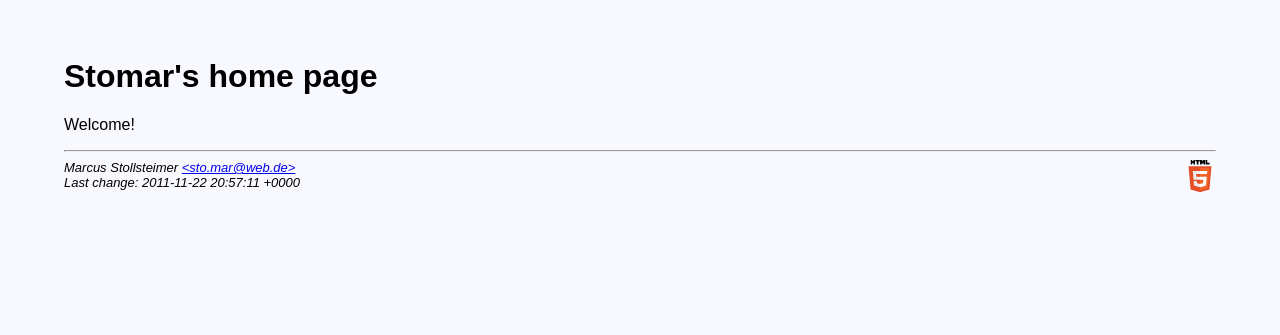
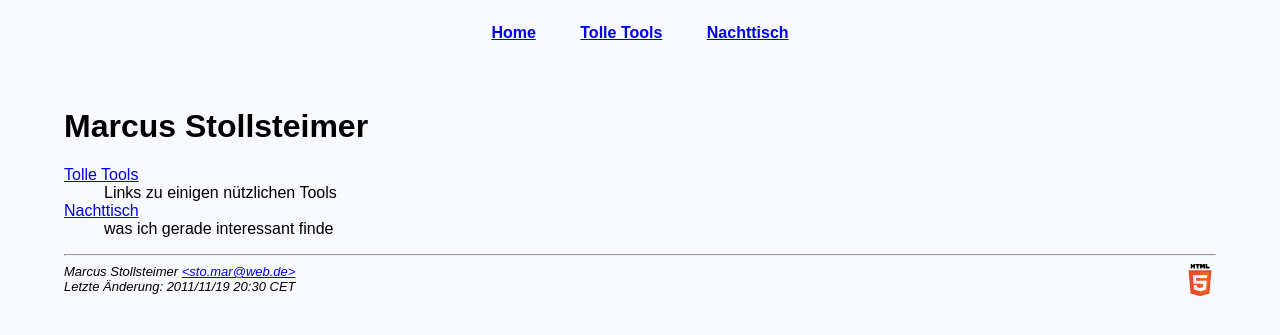
Before and after one commit to stomar/stomar.github.com, a Jekyll site: the page built from index.md, in a window 1280 px wide. Shown: the top 335 px of the page. Built offline with Jekyll 4.4.1, drawn with Linux system fonts in a browser that asks for light colours.

Commit message:
markdown; basic structure (navigation, ...); lang=de; page.date

```diff
--- a/_layouts/main.html
+++ b/_layouts/main.html
@@ -1,5 +1,5 @@
 <!DOCTYPE html>
-<html lang="en">
+<html lang="de">
 <head>
   <title>{{ page.title }}</title>
   <meta charset="utf-8">
@@ -10,13 +10,25 @@
 </head>
 <body>
 
+<!-- begin navigation -->
+
+<ul class="nav">
+  <li><a name="top"></a><span class="hidden"><a href="#skip">Navigation &uuml;berspringen</a> | </span>
+  <a href="index.html">Home</a></li>
+  <li><a href="tools.html">Tolle Tools</a></li>
+  <li><a href="nachttisch.html">Nachttisch</a></li>
+</ul>
+<div><a name="skip"></a></div>
+
+<!-- begin main body -->
+
 {{ content }}
 
 <hr>
 <address>
 <a href="http://validator.w3.org/check?uri=referer"><img src="HTML5_Logo_32.png" width="32" height="32" alt="HTML5" title="HTML5"></a>
 Marcus Stollsteimer <a href="mailto:sto.mar@web.de">&lt;sto.mar@web.de&gt;</a><br>
-Last change: {{ site.time }}
+Letzte &Auml;nderung: {{ page.date }}
 </address>
 </body>
 </html>
--- a/index.html
+++ /dev/null
@@ -1,8 +0,0 @@
----
-layout: main
-title: Stomar's home page
----
-
-<h1>Stomar's home page</h1>
-
-<p>Welcome!</p>
--- /dev/null
+++ b/index.md
@@ -0,0 +1,13 @@
+---
+layout: main
+title: Marcus Stollsteimer
+date: 2011/11/19 20:30 CET
+---
+
+# Marcus Stollsteimer #
+
+[Tolle Tools](tools.html)
+  : Links zu einigen nützlichen Tools
+
+[Nachttisch](nachttisch.html)
+  : was ich gerade interessant finde
```
Also changed, not shown: nachttisch.md (added, +14 -0 lines), tools.md (added, +14 -0 lines).
